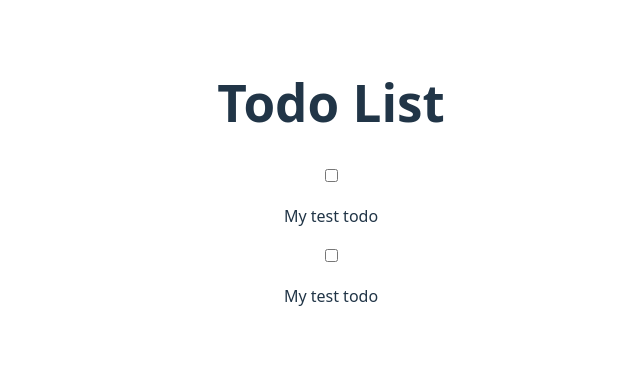
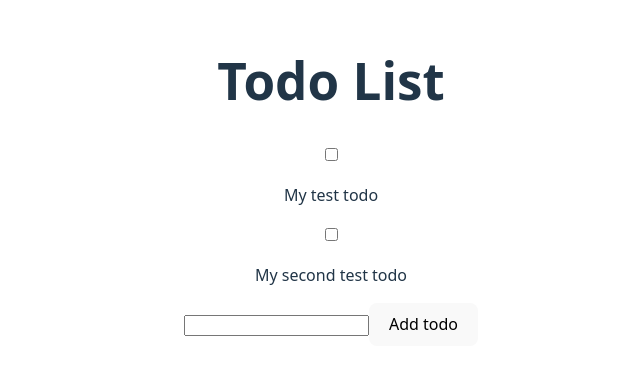
Before and after one commit to ollypolly/todo-list-2, a React (Vite) app: page / in a window 1280 px wide. Shown: the part 218-586 px from the top of the page, without its empty margins (309-949 px from the left). Built offline with nearby package versions, Linux system fonts and the light colour scheme.

Commit message:
Add ui layer

```diff
--- a/src/components/TodoList/TodoList.tsx
+++ b/src/components/TodoList/TodoList.tsx
@@ -1,16 +1,33 @@
+import { useState } from 'react';
 import { useTodos } from './useTodos';
 
 export const TodoList = () => {
-  const { todos } = useTodos();
+  const { todos, toggleTodo, addTodo } = useTodos();
+  const [description, setDescription] = useState('');
+
+  const handleAddTodo = () => {
+    if (!description.trim()) return;
+
+    addTodo({ description });
+    setDescription('');
+  };
 
   return (
     <>
       {todos.map((todo) => (
-        <>
-          <input type="checkbox" />
+        <div key={todo.id}>
+          <input type="checkbox" onChange={() => toggleTodo(todo)} />
           <p>{todo.description}</p>
-        </>
+        </div>
       ))}
+      <div>
+        <input
+          value={description}
+          onChange={(event) => setDescription(event.target.value)}
+          onKeyUp={(event) => event.key === 'Enter' && handleAddTodo()}
+        />
+        <button onClick={handleAddTodo}>Add todo</button>
+      </div>
     </>
   );
 };
--- a/src/components/TodoList/useTodos.ts
+++ b/src/components/TodoList/useTodos.ts
@@ -10,7 +10,7 @@ const initialTodos: Todo[] = [
   },
   {
     id: '2',
-    description: 'My test todo',
+    description: 'My second test todo',
     completed: false,
   },
 ];
@@ -30,7 +30,7 @@ export const useTodos = () => {
       },
     ]);
 
-  const updateTodo = (updatedTodo: Todo) =>
+  const updateTodo = (updatedTodo: Partial<Todo> & Pick<Todo, 'id'>) =>
     setTodos(
       todos.map((todo) =>
         todo.id === updatedTodo.id
@@ -42,6 +42,9 @@ export const useTodos = () => {
       )
     );
 
+  const toggleTodo = ({ id, completed }: Todo) =>
+    updateTodo({ id, completed: !completed });
+
   const deleteTodo = (todoToDelete: Todo) =>
     setTodos(todos.filter((todo) => todo.id !== todoToDelete.id));
 
@@ -49,6 +52,7 @@ export const useTodos = () => {
     todos,
     addTodo,
     updateTodo,
+    toggleTodo,
     deleteTodo,
   };
 };
```
